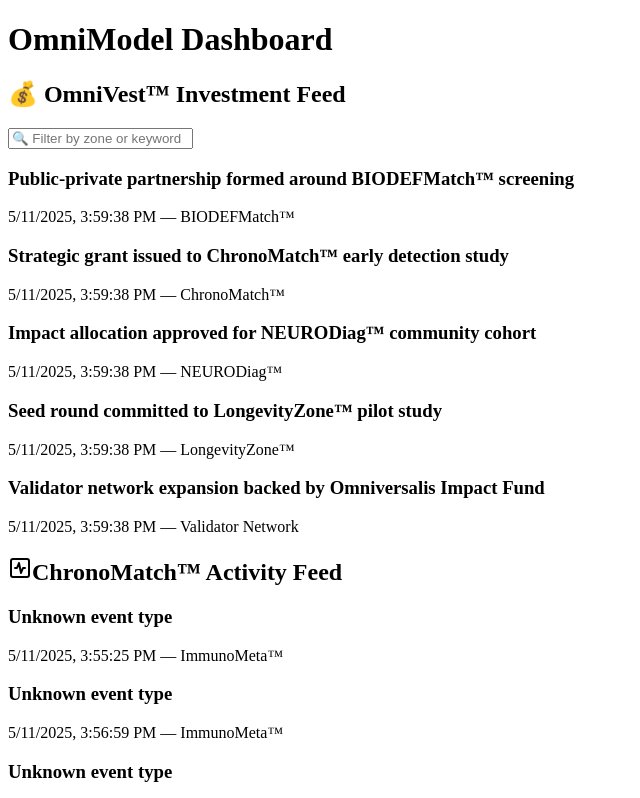
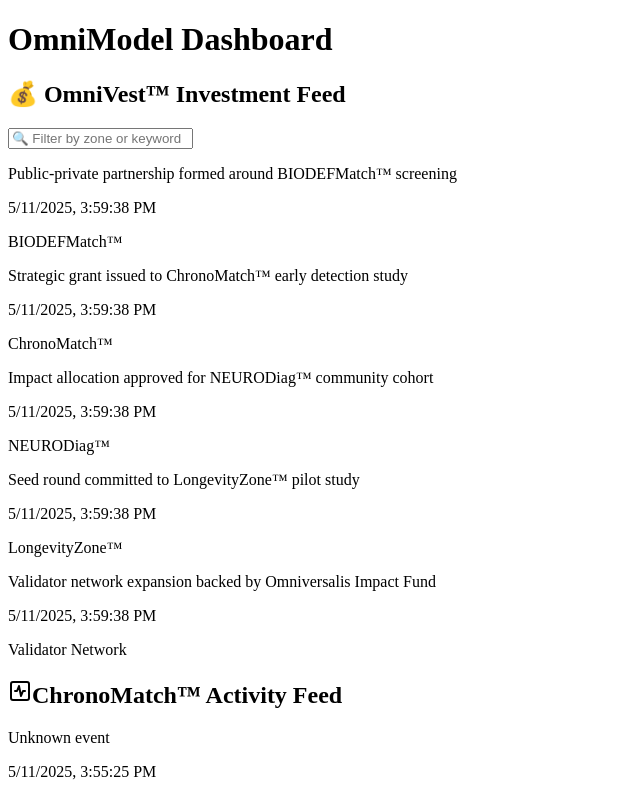
Before and after one commit to OmniChainOrg/omnimodel-dashboard, a Next.js app: page / in a window 1280 px wide. Shown: the top 798 px of the page, without its empty margins (0-640 px from the left). Built offline with nearby package versions, Linux system fonts and the light colour scheme.

Commit message:
Update ExpandedEvent.tsx

```diff
--- a/components/ExpandedEvent.tsx
+++ b/components/ExpandedEvent.tsx
@@ -1,45 +1,31 @@
 import React from "react";
+import { Badge } from "./ui/badge";
 
-interface Event {
-  timestamp?: number;
-  zone?: string;
-  type?: string;
-  description?: string;
-  validator_id?: string;
-  confidence?: number;
-  data_source?: string;
+interface EventProps {
+  event?: {
+    type?: string;
+    timestamp?: number;
+    zone?: string;
+    [key: string]: any;
+  };
 }
 
-interface ExpandedEventProps {
-  event?: Event; // optional to prevent crash on undefined
-}
-
-const ExpandedEvent: React.FC<ExpandedEventProps> = ({ event }) => {
+const ExpandedEvent: React.FC<EventProps> = ({ event }) => {
   if (!event) {
-    return <div className="text-red-600">Error: Event data not available.</div>;
+    return <div className="text-sm text-red-500">Invalid event data</div>;
   }
 
   const formattedDate = event.timestamp
     ? new Date(event.timestamp).toLocaleString()
-    : "Invalid timestamp";
+    : "Invalid date";
 
   return (
-    <div className="p-4 rounded-lg shadow-md bg-white dark:bg-zinc-800 border border-zinc-200 dark:border-zinc-700">
-      <h3 className="text-lg font-semibold mb-1">
-        {event.type || "Unknown event type"}
-      </h3>
-      <p className="text-sm text-zinc-500 mb-2">
-        {formattedDate} — {event.zone || "Unknown zone"}
-      </p>
-      {event.description && <p className="mb-2">{event.description}</p>}
-
-      <div className="text-xs text-zinc-400 space-y-1">
-        {event.validator_id && <p>Validator ID: {event.validator_id}</p>}
-        {typeof event.confidence === "number" && (
-          <p>Confidence: {event.confidence}%</p>
-        )}
-        {event.data_source && <p>Source: {event.data_source}</p>}
+    <div className="flex justify-between items-center py-2 border-b last:border-0">
+      <div>
+        <p className="font-medium">{event.type || "Unknown event"}</p>
+        <p className="text-sm text-muted-foreground">{formattedDate}</p>
       </div>
+      <Badge variant="outline">{event.zone || "Unknown zone"}</Badge>
     </div>
   );
 };
```
